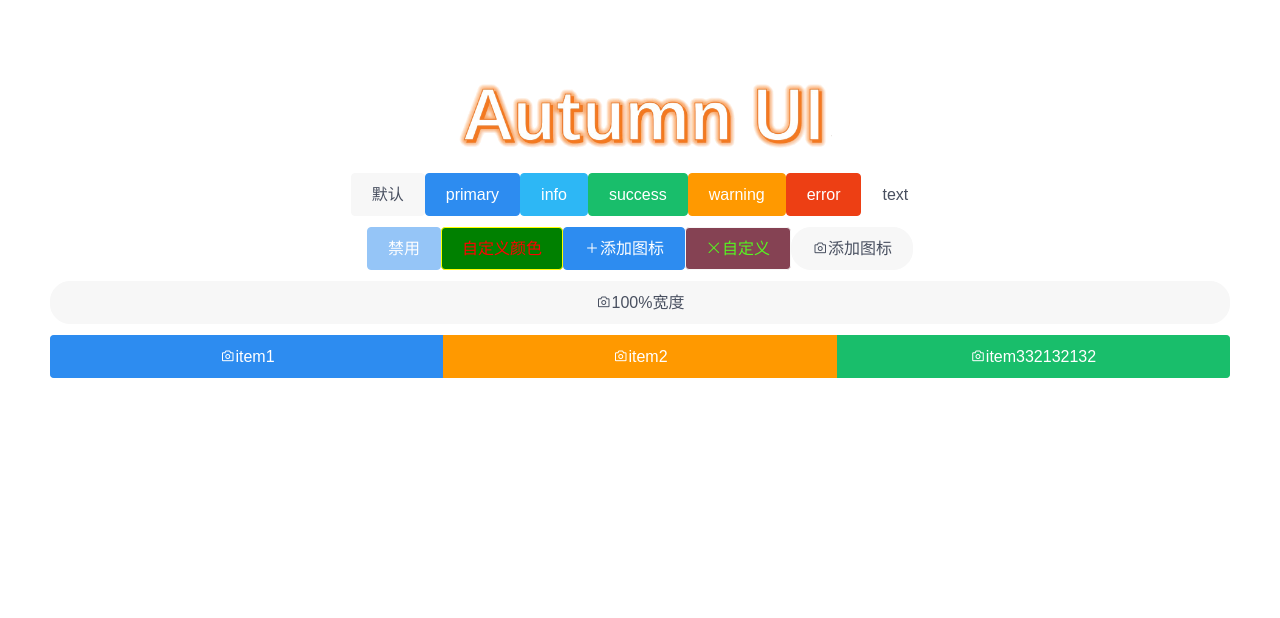
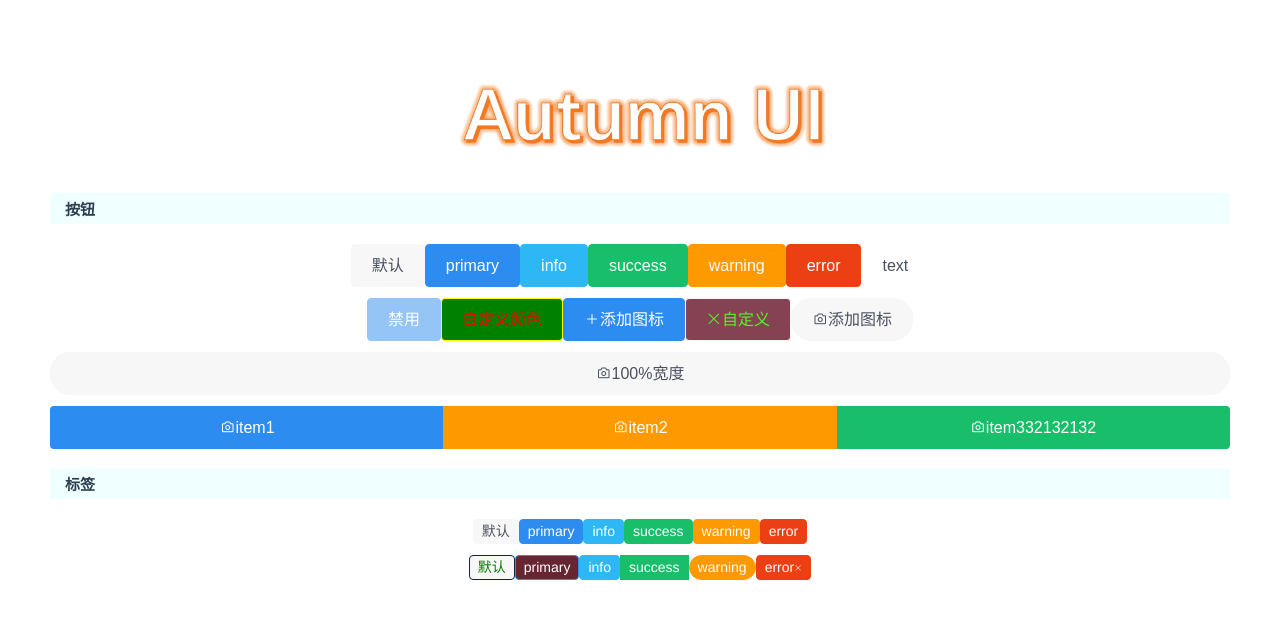
Before and after one commit to Autumn-Seven/AutumnUI, a Vue app: page / in a window 1280 px wide. Shown: the top 618 px of the page. Built offline with nearby package versions, Linux system fonts and the light colour scheme.

Commit message:
搞定标签

```diff
--- a/src/comps/components/button/button.scss
+++ b/src/comps/components/button/button.scss
@@ -1,3 +1,9 @@
+/**
+ * Created by Seven on 2019/3/29.
+ * project: AutumnUI
+ * email: fighting20xx@126.com
+ */
+
 $btn-pre: #{$css-profix}btn;
 
 
--- /dev/null
+++ b/src/comps/components/tag/tag.scss
@@ -0,0 +1,66 @@
+/**
+ * Created by Seven on 2019/3/29.
+ * project: AutumnUI
+ * email: fighting20xx@126.com
+ */
+
+$tag-pre: #{$css-profix}tag;
+
+
+.#{$tag-pre}{
+    display: inline-block;
+    position: relative;
+    line-height: 1.2;
+    -webkit-appearance: none;
+    box-sizing: border-box;
+    text-align: center;
+    white-space: nowrap;    // 文字不换行
+    font-size: $font-size-small;
+    margin: 0;
+    padding: 3px 8px;
+    @include border-radius;
+
+    &  .iconfont{
+        font-size: .8rem;
+        vertical-align: middle;
+    }
+
+    &.is-round {
+        @include border-radius(20px);
+    }
+
+    &.is-long {
+        @include size(100%, auto);
+    }
+
+    &.no-radius {
+        @include border-radius(0);
+    }
+    //@include border-radius;
+
+}
+
+@mixin tagTypeFactory($color, $background){
+    color: $color;
+    background: $background;
+    border: $border-width-default $border-style-default $background;
+}
+
+.#{$tag-pre}--default{
+    @include tagTypeFactory($btn-default-color, $btn-default-bg);
+}
+.#{$tag-pre}--primary{
+    @include tagTypeFactory($btn-primary-color, $btn-primary-bg);
+}
+.#{$tag-pre}--info{
+    @include tagTypeFactory($btn-info-color, $btn-info-bg);
+}
+.#{$tag-pre}--success{
+    @include tagTypeFactory($btn-success-color, $btn-success-bg);
+}
+.#{$tag-pre}--warning{
+    @include tagTypeFactory($btn-warning-color, $btn-warning-bg);
+}
+.#{$tag-pre}--error{
+    @include tagTypeFactory($btn-error-color, $btn-error-bg);
+}
--- /dev/null
+++ b/src/comps/components/tag/tag.vue
@@ -0,0 +1,72 @@
+<template>
+    <div
+            :style="{'backgroundColor': bgColor, 'color': color, 'borderColor': borderColor}"
+            :class="showClass"
+            :disabled="disabled"
+    >
+
+        <slot></slot>
+        <span class="iconfont " :class="'icon-'+icon" v-if="closeable" @click="closeAction"></span>
+    </div>
+</template>
+<script>
+    const preFixClass = 'autumn__tag';
+
+	export default {
+		name: 'autumn-tag',
+		props: {
+			type: {
+				type: String,
+				default: 'default'
+			},
+
+			noRadius: {
+				type: Boolean,
+				default: false
+			},
+
+			icon: {
+				type: String,
+				default: 'close'
+			},
+			color: {
+				type: String,
+				default: ''
+			},
+			bgColor: {
+				type: String,
+				default: ''
+			},
+            borderColor: {
+				type: String,
+				default: ''
+			},
+			block: Boolean,
+			disabled: Boolean,
+			round: Boolean,
+			long: Boolean,
+			closeable: Boolean,
+		},
+		computed:{
+			showClass () {
+				return [
+					`${preFixClass}`,
+					`${preFixClass}--${this.type}`,
+                    {
+						[`${preFixClass}--block`]: this.block,
+						[`${preFixClass}--closeable`]: this.closeable,
+                        'is-round': this.round,
+                        'is-long': this.long,
+                        'no-radius': this.noRadius
+                    }
+                ]
+            }
+        },
+		methods: {
+			closeAction: function (event) {
+				this.$emit('close', event)
+			},
+		}
+	}
+
+</script>
--- a/src/comps/index.js
+++ b/src/comps/index.js
@@ -5,6 +5,7 @@
 import './styles/index.scss'
 import button from './components/button/button.vue'
 import buttonGroup from './components/button/button-group'
+import Tag from './components/tag/tag.vue'
 
 
 
@@ -13,6 +14,7 @@ import buttonGroup from './components/button/button-group'
 const components = [
     button,
 	buttonGroup,
+	Tag,
 ];
 
 
--- a/src/comps/styles/index.scss
+++ b/src/comps/styles/index.scss
@@ -16,3 +16,4 @@
 
 
 @import "../components/button/button.scss";
+@import "../components/tag/tag.scss";
--- a/src/views/home.vue
+++ b/src/views/home.vue
@@ -1,5 +1,7 @@
 <template>
     <div class="hello">
+
+        <h4>按钮</h4>
         <autumn-button>默认</autumn-button>
         <autumn-button type="primary">primary</autumn-button>
         <autumn-button type="info">info</autumn-button>
@@ -25,6 +27,21 @@
             <autumn-button type="success" icon="camera"  >item332132132</autumn-button>
         </antumn-button-group>
 
+        <h4>标签</h4>
+        <autumn-tag>默认</autumn-tag>
+        <autumn-tag type="primary">primary</autumn-tag>
+        <autumn-tag type="info">info</autumn-tag>
+        <autumn-tag type="success" >success</autumn-tag>
+        <autumn-tag type="warning" >warning</autumn-tag>
+        <autumn-tag type="error" >error</autumn-tag>
+
+        <br><br>
+        <autumn-tag borderColor="#132441" color="green" >默认</autumn-tag>
+        <autumn-tag type="primary" bgColor="#662530">primary</autumn-tag>
+        <autumn-tag type="info">info</autumn-tag>
+        <autumn-tag type="success" noRadius>success</autumn-tag>
+        <autumn-tag type="warning" round>warning</autumn-tag>
+        <autumn-tag type="error" closeable>error</autumn-tag>
 
 
         <br><br>
@@ -52,8 +69,9 @@
 </template>
 
 <script>
+	import AutumnTag from "../comps/components/tag/tag";
 	export default {
-		name: 'home',
+		components: {AutumnTag}, name: 'home',
 		data () {
 			return {
 				msg: 'Welcome'
@@ -63,5 +81,10 @@
 </script>
 
 <style scoped>
-
+    h4{
+        background-color: azure;
+        text-align: left;
+        font-size: 15px;
+        padding: 5px 15px;
+    }
 </style>
```
